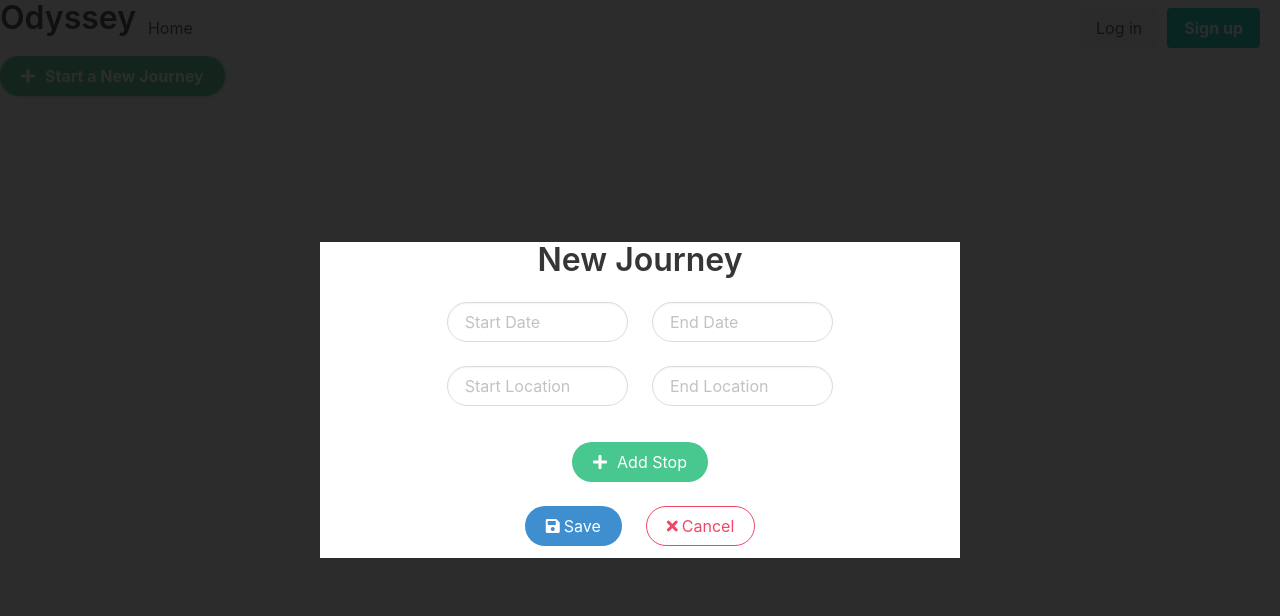
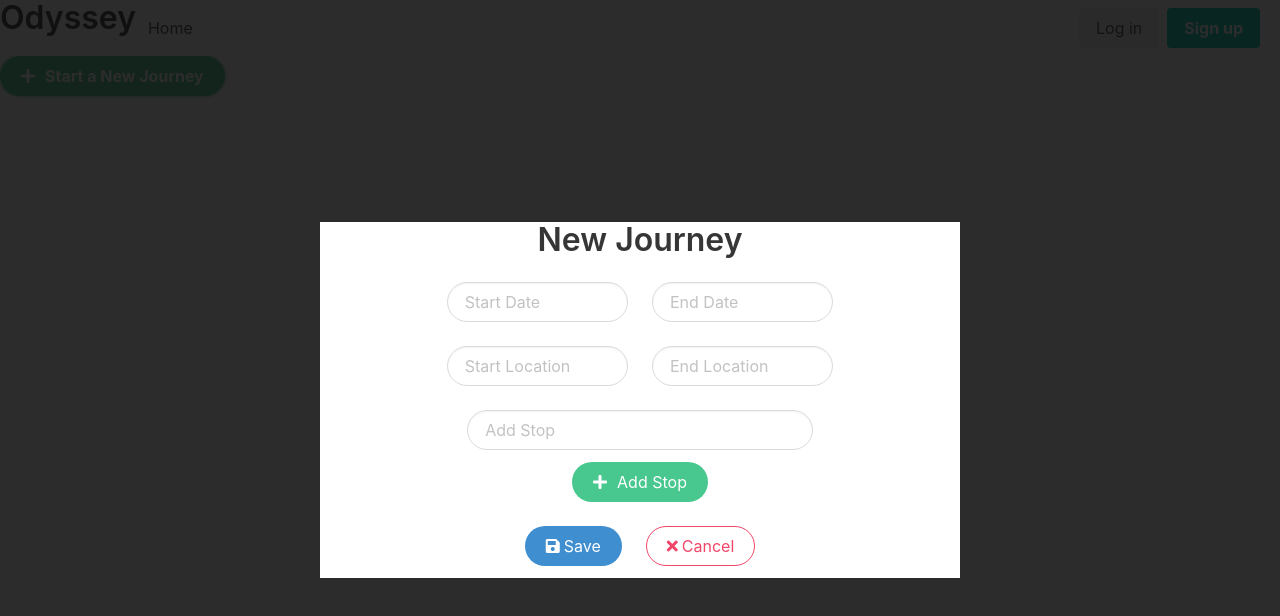
Before and after one commit to hill1635/trip-planner, a React (Create React App) app in the folder client/: page / in a window 1280 px wide. Both pictures are taken after a click on the button "Start a New Journey". Shown: the top 616 px of the page. Built offline with nearby package versions, Linux system fonts and the light colour scheme.

Commit message:
Deleted hidden feature for input.

```diff
--- a/client/src/components/AddBtn/index.js
+++ b/client/src/components/AddBtn/index.js
@@ -9,9 +9,8 @@ function AddBtn(props) {
     var addBtn = document.querySelector(".addBtn");
     var addInput = document.querySelector(".addInput");
     addBtn.addEventListener("click", () => {
-      // stops.push(document.querySelector(".addInput").value);
-      // props.setStops(stops);
-      addInput.className = "addInput input is-rounded";
+      stops.push(document.querySelector(".addInput").value);
+      props.setStops(stops);
     });
   });
 
--- a/client/src/components/NewTripModal/index.js
+++ b/client/src/components/NewTripModal/index.js
@@ -52,7 +52,7 @@ function NewTripModal() {
             </div>
           </div>
           <div className="column is-three-fifths centered">
-            <input type="text" placeholder="Add Stop" className="addInput is-hidden"></input>
+            <input type="text" placeholder="Add Stop" className="addInput input is-rounded"></input>
             <AddBtn stops={stops} setStops={(e) => setStops(e)} />
           </div>
           <SubmitBtn params={params} setParams={(e) => setParams(e)} />
```
